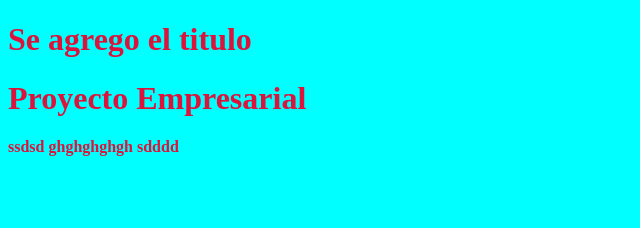
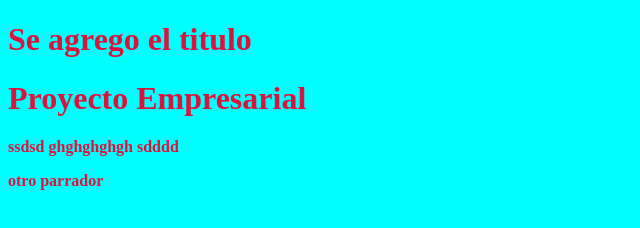
Before and after one commit to carlos9110-developer/CursoGit, a plain HTML site: page index.html in a window 1280 px wide. Shown: the whole page, without its empty margins (0-640 px from the left). Drawn offline with Linux system fonts and the light colour scheme.

Commit message:
otro parrafo

```diff
--- a/index.html
+++ b/index.html
@@ -13,6 +13,7 @@
     <h1>Se agrego el titulo</h1>
     <h1>Proyecto Empresarial</h1>
     <p>ssdsd ghghghghgh sdddd</p>
+    <p>otro parrador</p>
 </body>
 
 </html>
```
